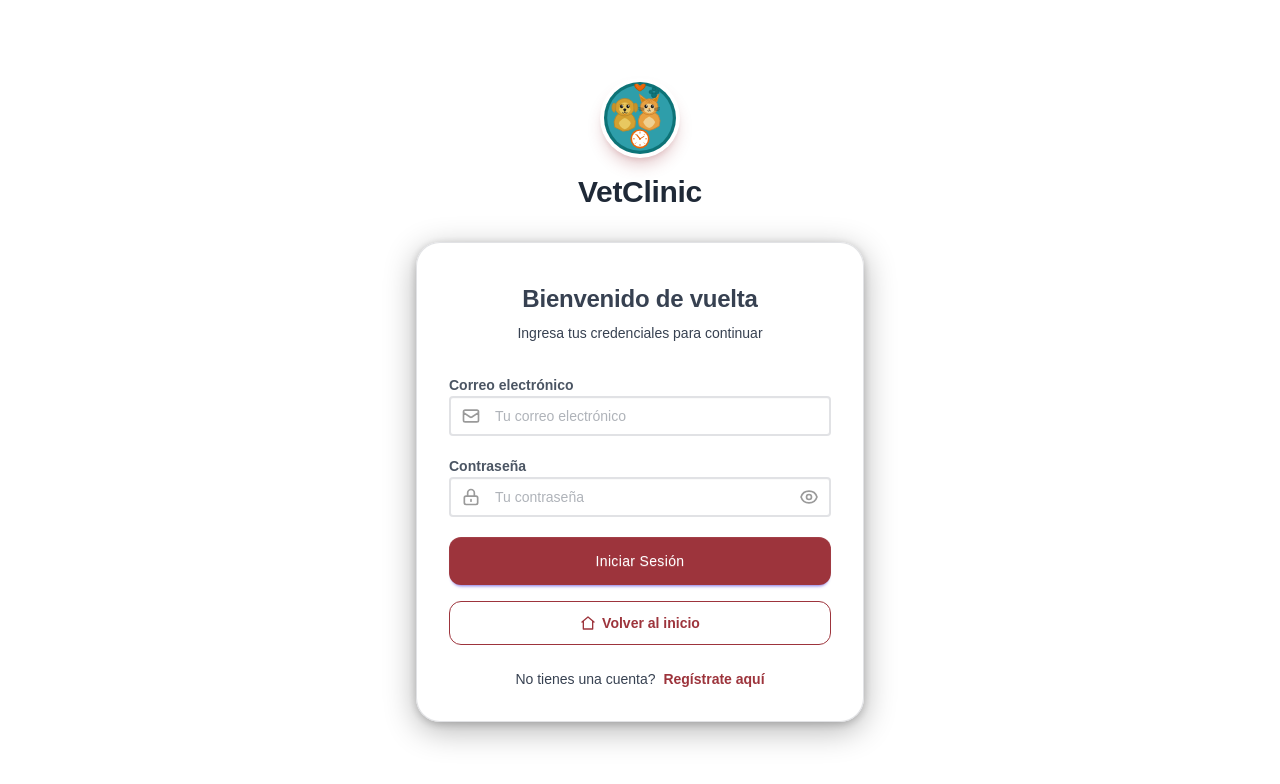
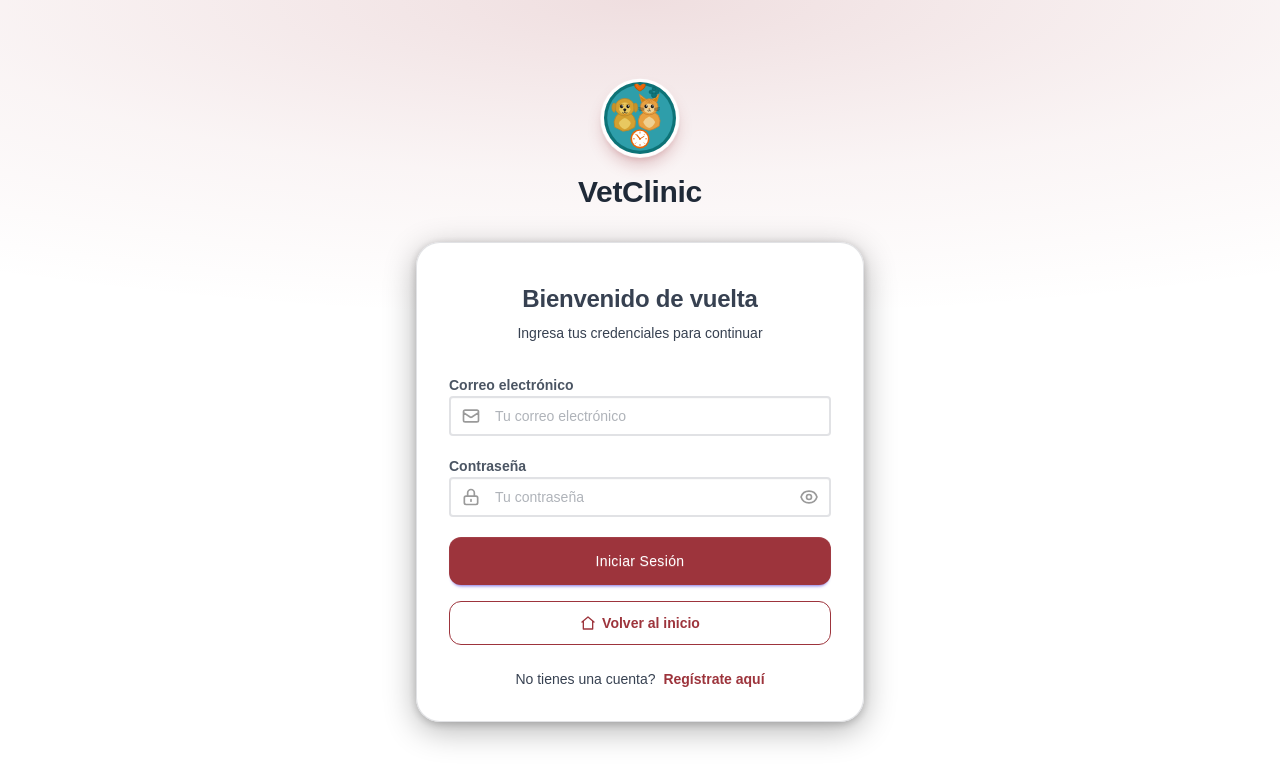
Before and after one commit to IngVictor2/veterinaria_fronted, an Angular app: page /login in a window 1280 px wide. Shown: the top 784 px of the page. Built offline with nearby package versions, Linux system fonts and the light colour scheme.

Commit message:
Se añadió un difuminado suave en la parte superior

```diff
--- a/src/app/componentes/inicio/hero-section/hero-section.component.ts
+++ b/src/app/componentes/inicio/hero-section/hero-section.component.ts
@@ -9,7 +9,7 @@ import { BlogService } from '../../../servicios/blog.service';
   template: `
     <section
       id="inicio"
-      class="hero-section relative overflow-hidden border-b border-gray-200 px-4 pb-16 pt-14 sm:px-6 sm:pb-20 sm:pt-20 lg:px-8"
+      class="hero-section top-fade relative overflow-hidden border-b border-gray-200 px-4 pb-16 pt-14 sm:px-6 sm:pb-20 sm:pt-20 lg:px-8"
     >
 
       <div class="relative mx-auto grid max-w-7xl items-center gap-14 lg:grid-cols-[1.05fr_0.95fr]">
@@ -115,7 +115,7 @@ import { BlogService } from '../../../servicios/blog.service';
   `,
   styles: `
     .hero-section {
-      background: #FFFFFF;
+      background-color: #FFFFFF;
     }
   `,
 })
--- a/src/app/layouts/auth-layout/auth-layout.component.ts
+++ b/src/app/layouts/auth-layout/auth-layout.component.ts
@@ -5,7 +5,7 @@ import { RouterOutlet } from '@angular/router';
   selector: 'app-auth-layout',
   imports: [RouterOutlet],
   template: `
-    <div class="min-h-screen bg-animated flex items-center justify-center p-4 relative overflow-hidden">
+    <div class="min-h-screen bg-animated top-fade flex items-center justify-center p-4 relative overflow-hidden">
 
       <div class="w-full max-w-md relative z-10">
         <div class="text-center mb-8 animate-slide-up">
--- a/src/app/layouts/default-layout/default-layout.component.ts
+++ b/src/app/layouts/default-layout/default-layout.component.ts
@@ -8,7 +8,7 @@ import { AuthService } from '../../core/services/auth.service';
   selector: 'app-default-layout',
   imports: [RouterOutlet],
   template: `
-    <div class="min-h-screen bg-layout">
+    <div class="min-h-screen bg-layout top-fade">
       <div class="flex min-h-screen">
         <!-- Mobile overlay -->
         @if (sidebarOpen()) {
@@ -283,7 +283,7 @@ import { AuthService } from '../../core/services/auth.service';
   `,
   styles: `
     .bg-layout {
-      background: #FFFFFF;
+      background-color: #FFFFFF;
       min-height: 100vh;
     }
 
--- a/src/styles.css
+++ b/src/styles.css
@@ -322,7 +322,7 @@ h1, h2, h3, h4, h5, h6 {
 
 /* Static white page background */
 .bg-animated {
-  background: #FFFFFF;
+  background-color: #FFFFFF;
   min-height: 100vh;
 }
 
@@ -480,3 +480,9 @@ h1, h2, h3, h4, h5, h6 {
 .surface-card:hover {
   background: #DEE1E6;
 }
+
+/* Static wine tint that fades into the white page. */
+.top-fade {
+  background-image: radial-gradient(ellipse 100% 320px at 50% 0, rgba(157, 52, 60, 0.16), rgba(157, 52, 60, 0.05) 55%, transparent 100%);
+  background-repeat: no-repeat;
+}
```
